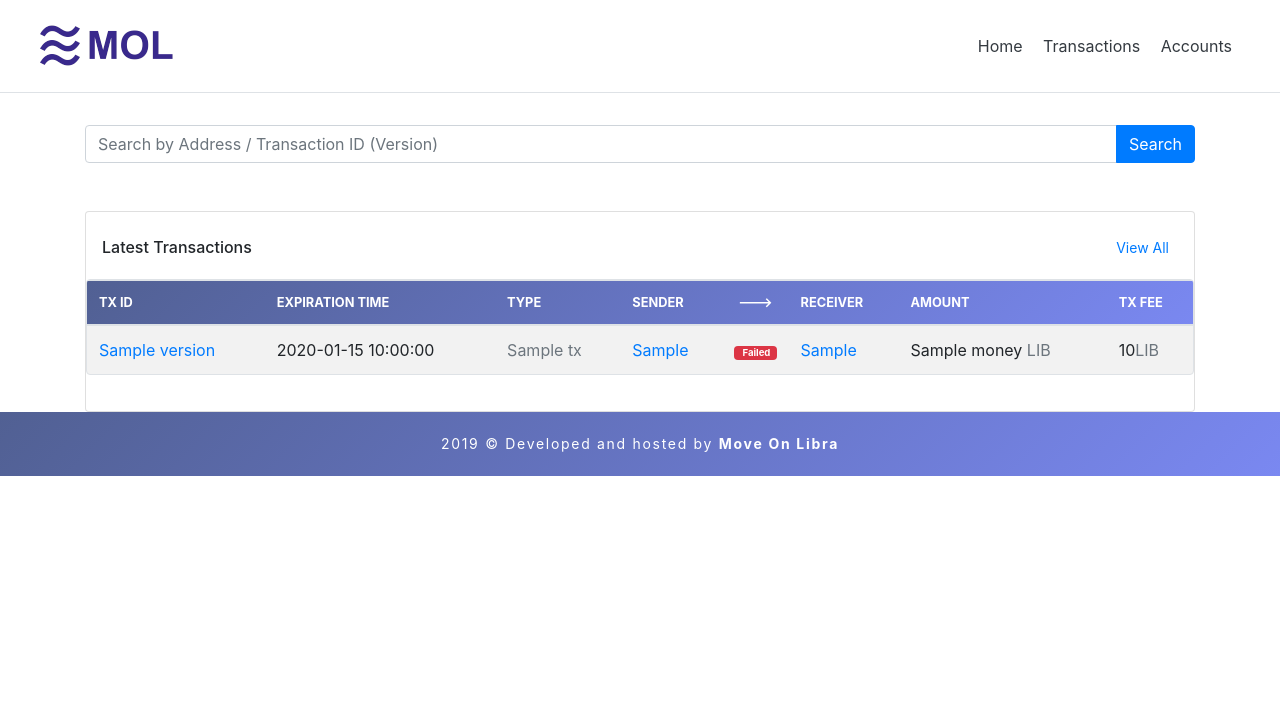
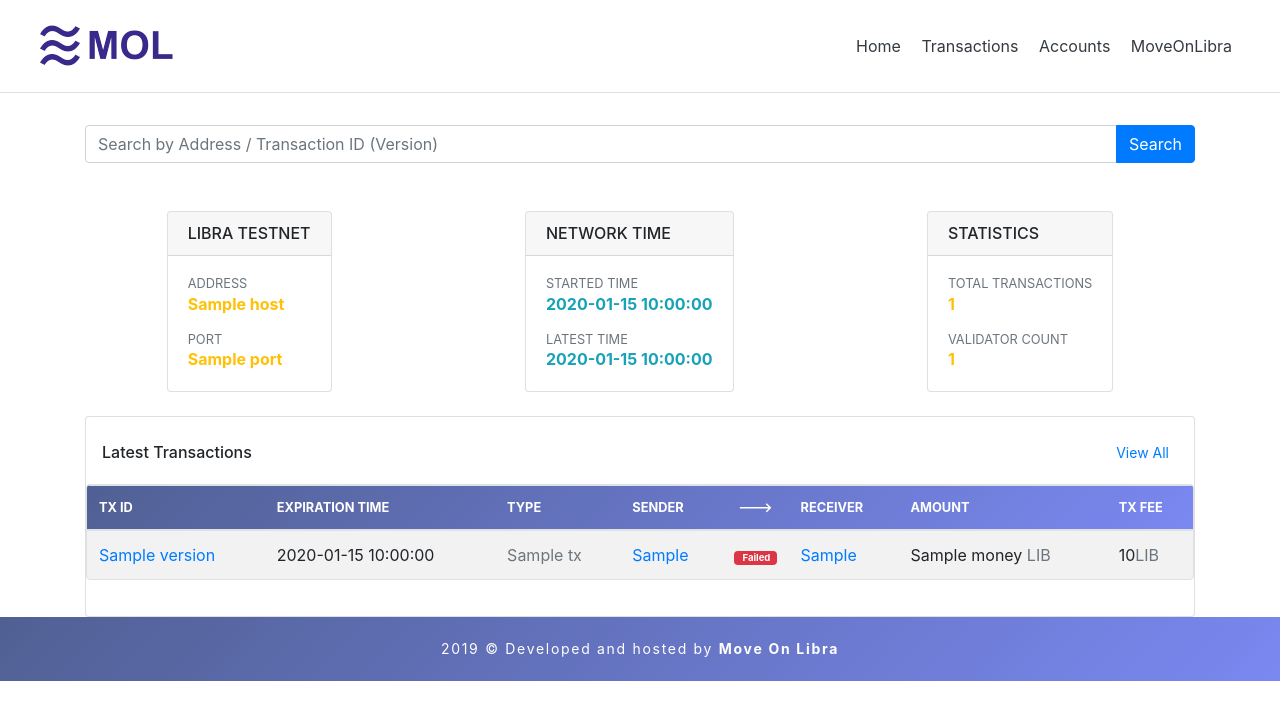
Before and after one commit to MoveOnLibra/LibraExplorer, a Flask app: template templates/index.html in a window 1280 px wide. Shown: the top 720 px of the page. Run offline with Flask 2, Linux system fonts and the light colour scheme; the template is opened without the code that fills it: most values are stand-ins (such as "Sample title", 1, 10 or a date in 2020); some libraries are stand-ins or nearby versions.

Commit message:
index panel

```diff
--- a/app.py
+++ b/app.py
@@ -70,6 +70,15 @@ def get_validators():
     data = json.loads(r.content.decode('utf-8-sig'))
     return data
 
+def get_metadata():
+    url = "http://localhost:8000/v1/libra/about"
+    r = requests.get(url, headers=jwt_header())
+    if r.status_code != 200:
+        return _('Error: the service failed.')
+    data = json.loads(r.content.decode('utf-8-sig'))
+    return data
+
+
 app = Flask(__name__)
 app.config['JSON_SORT_KEYS'] = False
 
@@ -90,7 +99,9 @@ def index():
     update_total(latest_txs[0]["version"])
     for tx in latest_txs:
         transaction_format(tx)
-    return render_template('index.html',txs=latest_txs)
+    meta = get_metadata()
+    format_metadata(meta)
+    return render_template('index.html',txs=latest_txs, meta=meta)
 
 @app.route("/transactions")
 def transactions():
--- a/templates/index.html
+++ b/templates/index.html
@@ -4,6 +4,54 @@
 
 <section class="space-bottom-2">
   <div class="container">
+
+    <div class="row justify-content-around">
+
+      <div class="card">
+        <h6 class="card-header text-uppercase">Libra TestNet</h6>
+        <div class="card-body">
+          <h5 class="small text-uppercase font-weight-medium text-secondary mb-0">Address</h5>
+          <p class="card-text text-warning font-weight-bold">{{meta.host}}</p>
+          <h2 class="small text-uppercase font-weight-medium text-secondary mb-0">Port</h2>
+          <p class="card-text text-warning font-weight-bold">{{meta.port}}</p>
+        </div>
+      </div>
+
+      <div class="card">
+        <h6 class="card-header text-uppercase">Network Time</h6>
+        <div class="card-body">
+          <h2 class="small text-uppercase font-weight-medium text-secondary mb-0">Started Time</h2>
+          <p class="card-text text-info font-weight-bold">{{meta.start_time_str}}</p>
+          <h2 class="small text-uppercase font-weight-medium text-secondary mb-0">Latest Time</h2>
+          <p class="card-text text-info font-weight-bold">{{meta.latest_time_str}}</p>
+        </div>
+      </div>
+
+      <div class="card">
+        <h6 class="card-header text-uppercase">Statistics</h6>
+        <div class="card-body">
+          <h5 class="small text-uppercase font-weight-medium text-secondary mb-0">TOTAL TRANSACTIONS</h5>
+          <p class="card-text text-warning font-weight-bold">{{meta.total_transactions}}</p>
+          <h2 class="small text-uppercase font-weight-medium text-secondary mb-0">Validator Count</h2>
+          <p class="card-text text-warning font-weight-bold">{{meta.validators_count}}</p>
+        </div>
+      </div>
+
+    </div>
+
+<br/>
+
+
+
+
+
+
+
+
+
+
+
+
     <div class="card">
       <div class="card-body px-0">
 
@@ -36,13 +84,16 @@
                 <td><a href='./transactions/{{tx.version}}'>{{tx.version}}</a></td>
                 <td class='text-nowrap'><span title='{{tx.time}}'>{{tx.human_time}}</span></td>
                 <td class='font-size-1 text-muted'>{{tx.code_name}}</td>
-        <td><a class="{{tx.sender_text_class}}" href='/accounts/{{tx.sender}}' title='{{tx.sender}}'>{{tx.sender_ab}}</a></td>
+                <td><a class="{{tx.sender_text_class}}" href='/accounts/{{tx.sender}}'
+                    title='{{tx.sender}}'>{{tx.sender_ab}}</a></td>
                 {% if tx.success %}
                 <td><small><span class='badge badge-success w-80' style="color:white">Success</span></small></td>
                 {% else %}
-        <td><small><span class='badge badge-danger w-80' style="color:white">&nbsp; Failed&nbsp;</span></small></td>
+                <td><small><span class='badge badge-danger w-80' style="color:white">&nbsp; Failed&nbsp;</span></small>
+                </td>
                 {% endif %}
-        <td><a class="{{tx.receiver_text_class}}" href='/accounts/{{tx.receiver}}' title='{{tx.receiver}}'>{{tx.receiver_ab}}</a></td>
+                <td><a class="{{tx.receiver_text_class}}" href='/accounts/{{tx.receiver}}'
+                    title='{{tx.receiver}}'>{{tx.receiver_ab}}</a></td>
                 <td class='text-nowrap'>{{tx.money}} <span class='text-muted'>LIB</span></td>
                 <td class='text-nowrap'>{{tx.transaction_info.gas_used/1000000}}<span class='text-muted'>LIB</span></td>
               </tr>
--- a/templates/layout.html
+++ b/templates/layout.html
@@ -30,6 +30,7 @@
         <a class="p-2 text-dark" href="/">Home</a>
         <a class="p-2 text-dark" href="/transactions">Transactions</a>
         <a class="p-2 text-dark" href="/accounts">Accounts</a>
+        <a class="p-2 text-dark" href="http://www.MoveOnLibra.com" target="_blank">MoveOnLibra</a>
       </nav>
     </div>
 
--- a/view_helper.py
+++ b/view_helper.py
@@ -96,3 +96,8 @@ def get_time_str(unix_timestamp):
     utc_time = datetime.fromtimestamp(unix_timestamp, timezone.utc)
     local_time = utc_time.astimezone()
     return local_time.strftime("%Y-%m-%d %H:%M:%S %z (%Z)")
+
+
+def format_metadata(meta):
+    meta['start_time_str'] = get_time_str(meta['start_time'])
+    meta['latest_time_str'] = get_time_str(meta['latest_time'])
```
Lines whose indentation alone changed are shown as unchanged.
